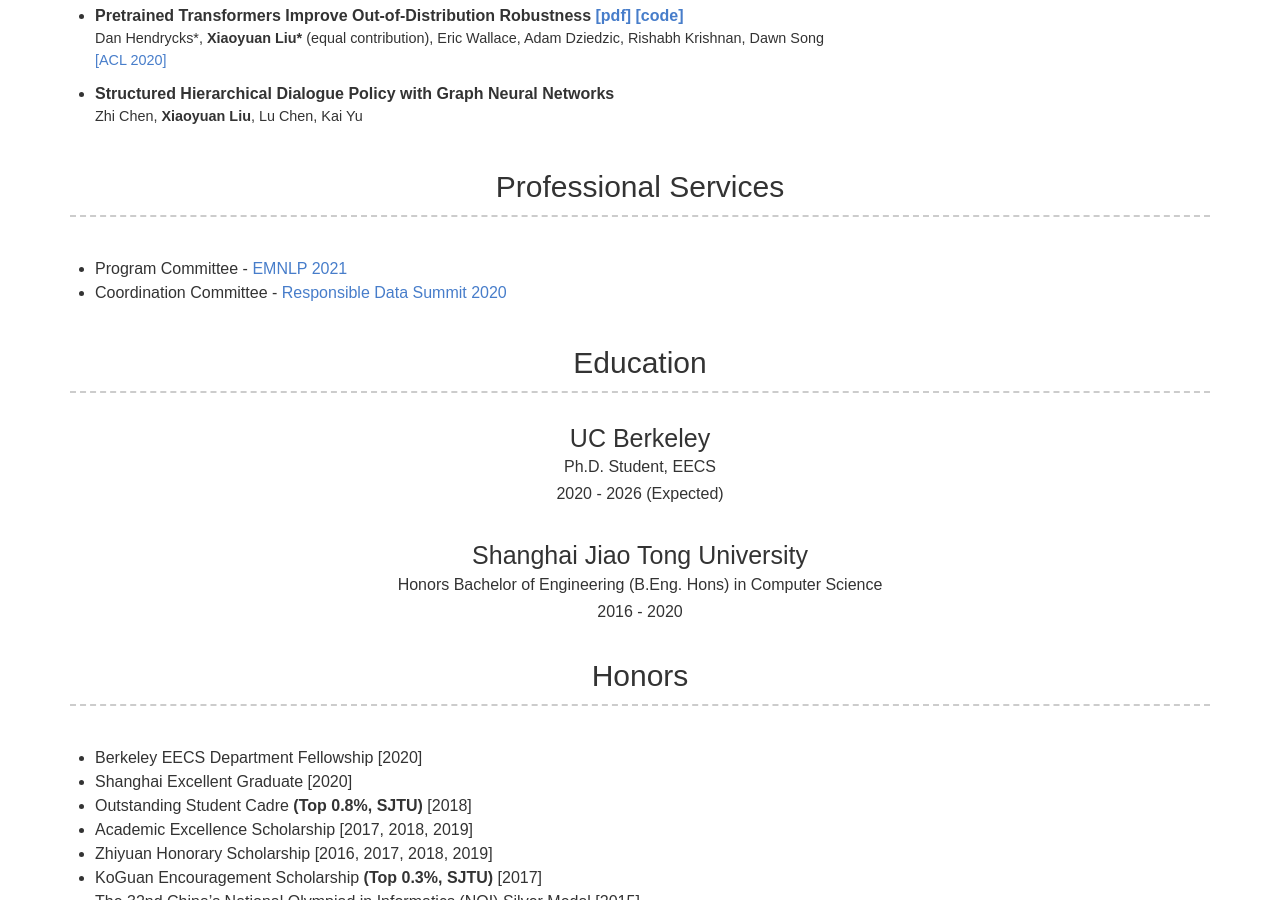
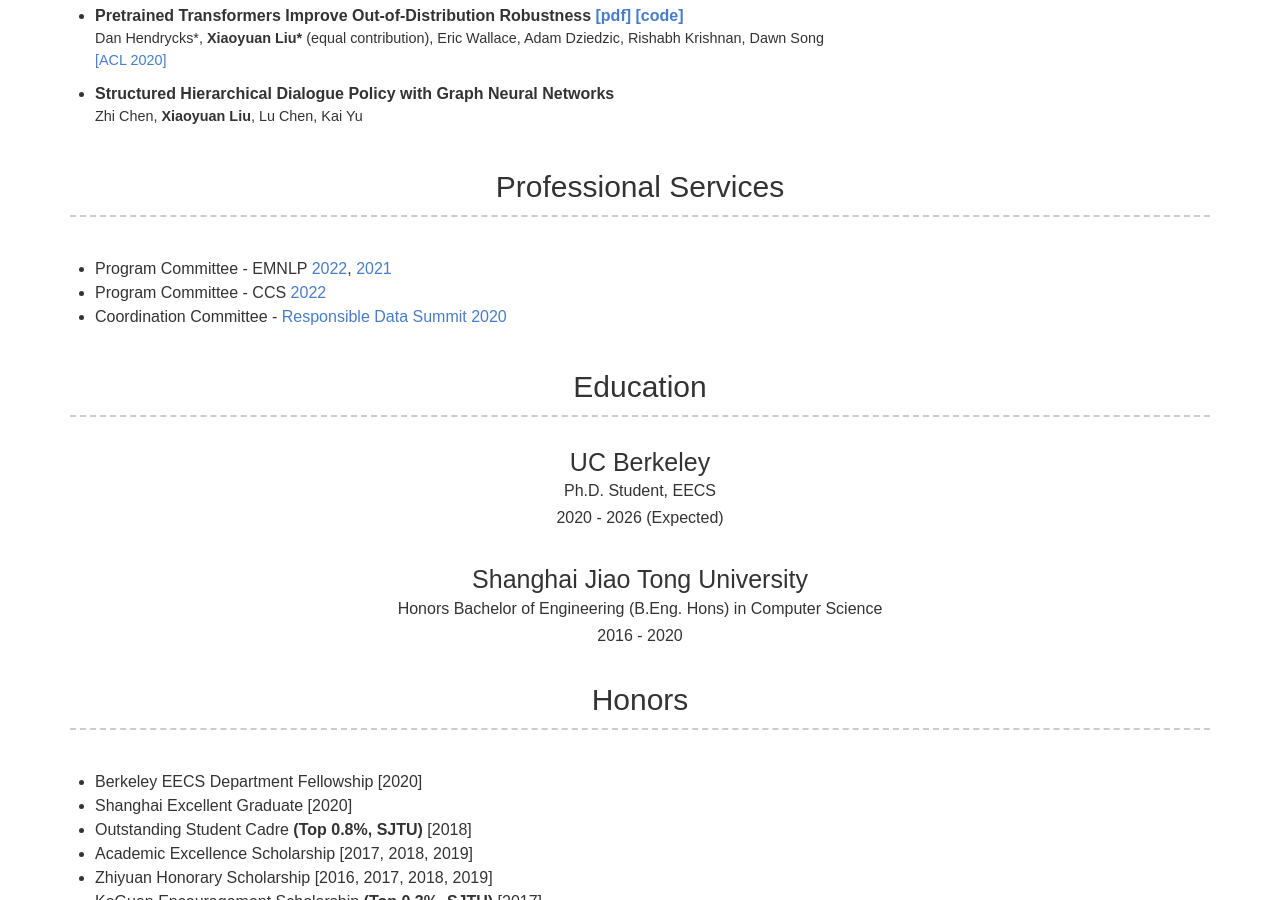
Before and after one commit to sproogen/modern-resume-theme, a Jekyll site: the page built from index.md, in a window 1280 px wide and 900 px high, scrolled down 1000 px. Built offline with Jekyll 4.4.1, drawn with Linux system fonts in a browser that asks for light colours; nearby versions of some CDN libraries; some web fonts are replaced.

Commit message:
Update _config.yml

```diff
--- a/_config.yml
+++ b/_config.yml
@@ -29,7 +29,8 @@ about_content: | # this will include new lines to allow paragraphs
 # Service Section
 
 service_content: |
-  - Program Committee - [EMNLP 2021](https://2021.emnlp.org/)
+  - Program Committee - EMNLP [2022](https://2022.emnlp.org/), [2021](https://2021.emnlp.org/)
+  - Program Committee - CCS [2022](https://www.sigsac.org/ccs/CCS2022/)
   - Coordination Committee - [Responsible Data Summit 2020](https://responsibledata.ai/)
 
 # Honors Section
```
